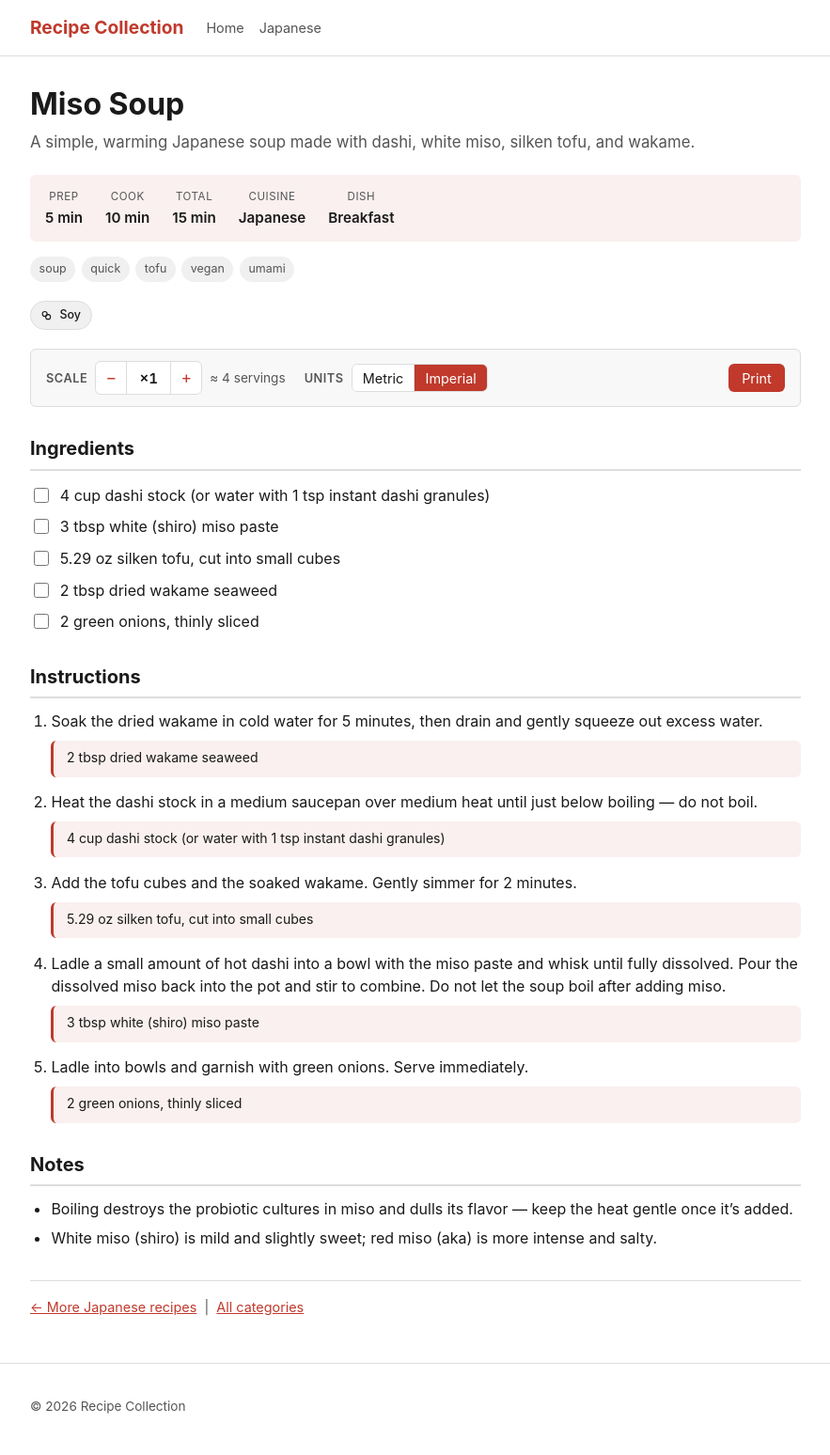
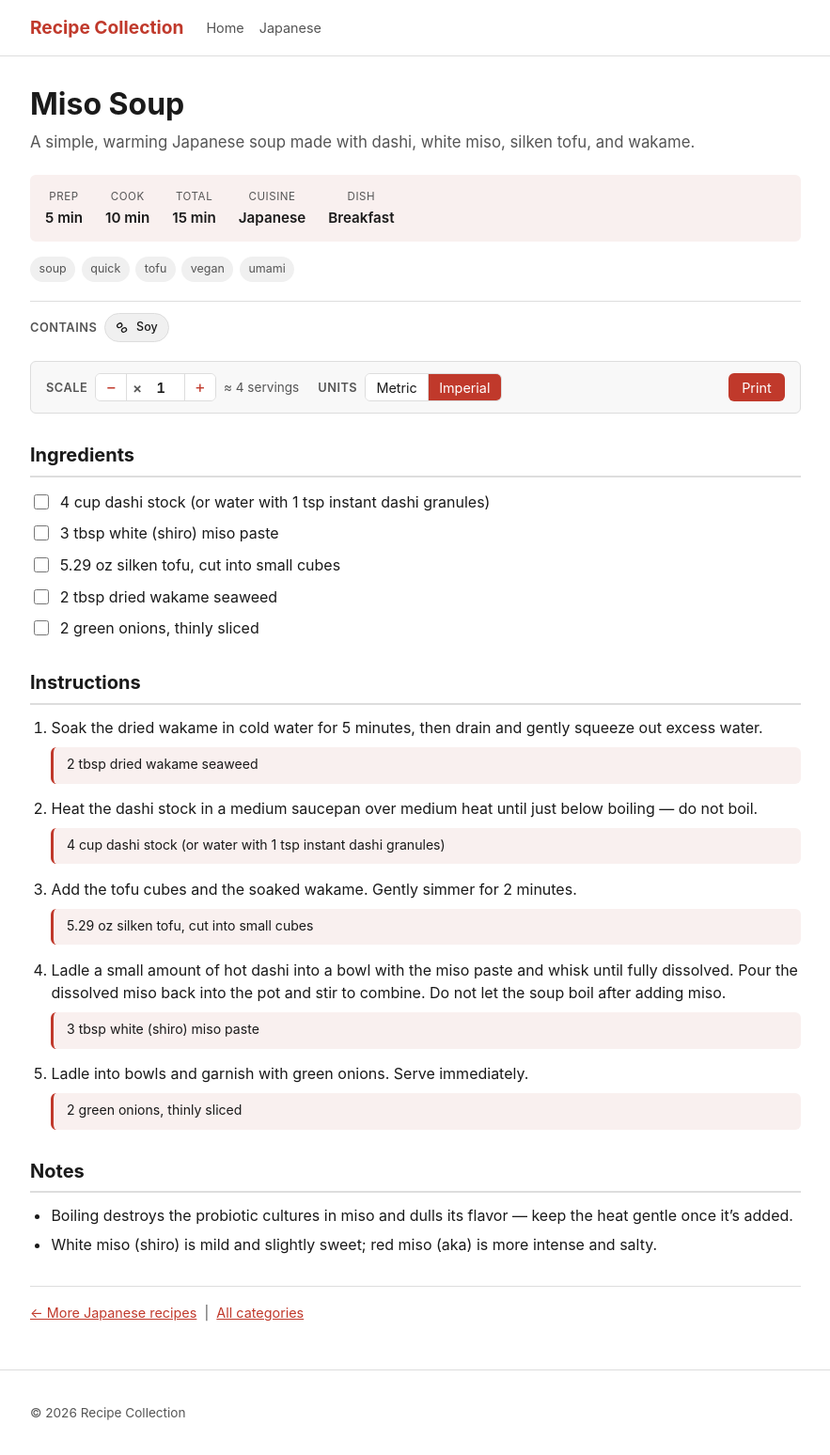
Before and after one commit to awcrusius/Recipes, a Jekyll site: the page built from recipes/japanese/miso-soup.md, in a window 1280 px wide. Shown: the whole page at 94% size, without its empty margins (198-1081 px from the left). Built offline with Jekyll 4.4.1, drawn with Linux system fonts in a browser that asks for light colours.

Commit message:
Add editable scale input, allergen section label, and clearer allergen icons

```diff
--- a/_layouts/recipe.html
+++ b/_layouts/recipe.html
@@ -78,6 +78,8 @@
       {% endif %}
 
       {% if page.allergens %}
+        <section class="allergen-section" aria-label="Allergens">
+          <span class="allergen-label">Contains</span>
           <div class="allergen-tags">
             {% for allergen in page.allergens %}
               {% assign icon_id = site.data.allergens[allergen] | default: "generic" %}
@@ -87,6 +89,7 @@
               </span>
             {% endfor %}
           </div>
+        </section>
       {% endif %}
 
       {% assign recipe_yield = page.yield | default: page.makes %}
@@ -99,7 +102,11 @@
           <span class="control-label">Scale</span>
           <div class="scale-stepper" id="scale-stepper">
             <button type="button" id="scale-minus" aria-label="Decrease scale">&minus;</button>
-            <span class="scale-value" id="scale-value">&times;1</span>
+            <span class="scale-field">
+              <span class="scale-times" aria-hidden="true">&times;</span>
+              <input type="text" inputmode="decimal" class="scale-value" id="scale-value"
+                     value="1" aria-label="Scale factor" autocomplete="off">
+            </span>
             <button type="button" id="scale-plus" aria-label="Increase scale">+</button>
           </div>
           <span class="yield-readout" id="yield-readout"></span>
@@ -402,15 +409,36 @@
         return SCALE_STEPS[ni];
       }
 
-      function setScale(v) {
+      // Apply a scale without rewriting the input (so typing isn't interrupted).
+      function applyScale(v) {
         state.scale = v;
-        scaleValue.textContent = '×' + fmtScale(v);
         scaleMinus.disabled = (v <= SCALE_STEPS[0]);
         render();
       }
 
+      // Apply a scale and reflect it back into the input box (used by the steppers).
+      function setScale(v) {
+        applyScale(v);
+        scaleValue.value = fmtScale(v);
+      }
+
       scaleMinus.addEventListener('click', function () { setScale(stepScale(state.scale, -1)); });
       scalePlus.addEventListener('click', function () { setScale(stepScale(state.scale, 1)); });
+
+      // Free-form typing: live-update on input, normalise/revert on commit.
+      scaleValue.addEventListener('input', function () {
+        var v = parseFloat(scaleValue.value);
+        if (!isNaN(v) && v > 0) applyScale(v);
+      });
+      scaleValue.addEventListener('change', function () {
+        var v = parseFloat(scaleValue.value);
+        if (isNaN(v) || v <= 0) setScale(state.scale); // revert to last valid scale
+        else setScale(v);                              // normalise the display
+      });
+      scaleValue.addEventListener('keydown', function (e) {
+        if (e.key === 'Enter') scaleValue.blur();
+      });
+      scaleValue.addEventListener('focus', function () { scaleValue.select(); });
 
       unitToggle.addEventListener('click', function (e) {
         var btn = e.target.closest('button');
--- a/assets/css/style.scss
+++ b/assets/css/style.scss
@@ -343,16 +343,42 @@ a:hover { text-decoration: underline; }
   background: #fff;
 }
 
+/* Editable scale field: ( × | input ), bordered to read as one cell */
+.scale-field {
+  display: inline-flex;
+  align-items: center;
+  gap: 0.05rem;
+  padding: 0 0.35rem;
+  border-left: 1px solid var(--color-border);
+  border-right: 1px solid var(--color-border);
+}
+
+.scale-field:focus-within {
+  background: var(--color-accent-light);
+}
+
+.scale-times {
+  color: var(--color-muted);
+  font-weight: 600;
+  font-size: 0.95rem;
+}
+
 .scale-value {
-  min-width: 3rem;
-  padding: 0.3rem 0.4rem;
+  width: 2.4rem;
+  padding: 0.3rem 0.1rem;
   text-align: center;
   font-size: 0.95rem;
   font-weight: 600;
-  border-left: 1px solid var(--color-border);
-  border-right: 1px solid var(--color-border);
+  font-family: var(--font);
+  color: var(--color-text);
+  border: none;
+  background: transparent;
+  -webkit-appearance: none;
+  appearance: none;
   font-variant-numeric: tabular-nums;
 }
+
+.scale-value:focus { outline: none; }
 
 .yield-readout {
   font-size: 0.85rem;
@@ -449,12 +475,29 @@ a:hover { text-decoration: underline; }
   display: block;
 }
 
-/* Allergen tags */
+/* Allergens: labelled section ("Contains" + pills) */
+.allergen-section {
+  display: flex;
+  align-items: center;
+  flex-wrap: wrap;
+  gap: 0.5rem;
+  margin-bottom: 1.25rem;
+  padding-top: 0.75rem;
+  border-top: 1px solid var(--color-border);
+}
+
+.allergen-label {
+  font-weight: 600;
+  font-size: 0.8rem;
+  text-transform: uppercase;
+  letter-spacing: 0.04em;
+  color: var(--color-muted);
+}
+
 .allergen-tags {
   display: flex;
   flex-wrap: wrap;
   gap: 0.4rem;
-  margin-bottom: 1.25rem;
 }
 
 .allergen-tag {
@@ -473,8 +516,8 @@ a:hover { text-decoration: underline; }
 
 /* Single-color line icon: strokes follow currentColor */
 .allergen-icon {
-  width: 1.05rem;
-  height: 1.05rem;
+  width: 1.2rem;
+  height: 1.2rem;
   flex-shrink: 0;
   fill: none;
   stroke: currentColor;
```
Also changed, not shown: _includes/allergen-icons.svg. Lines whose indentation alone changed are shown as unchanged.
